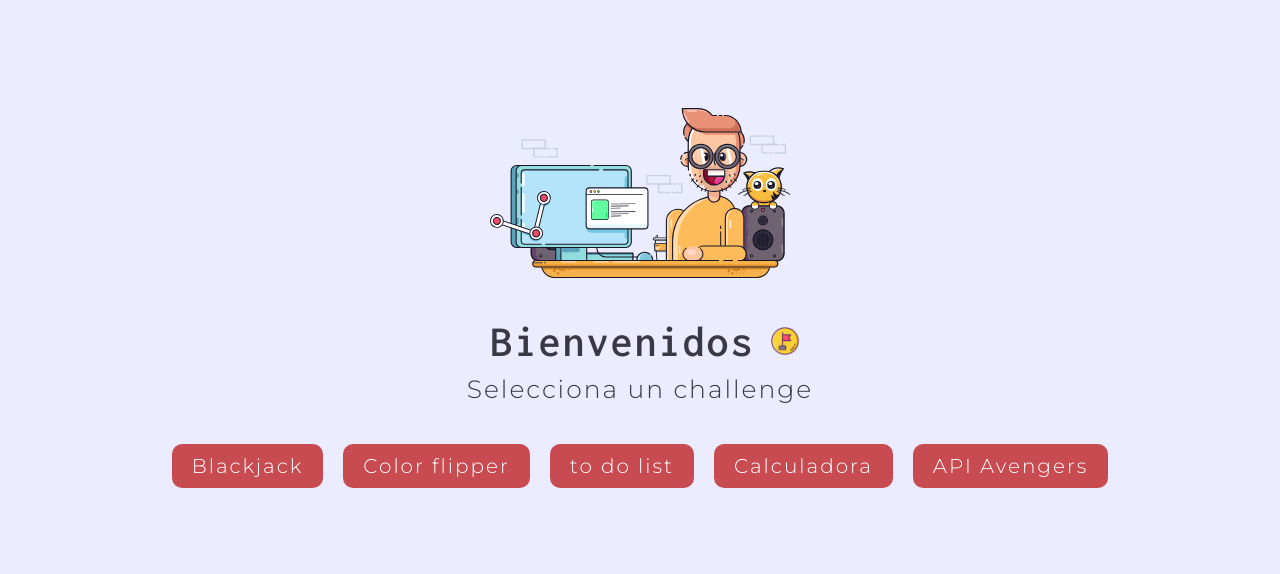
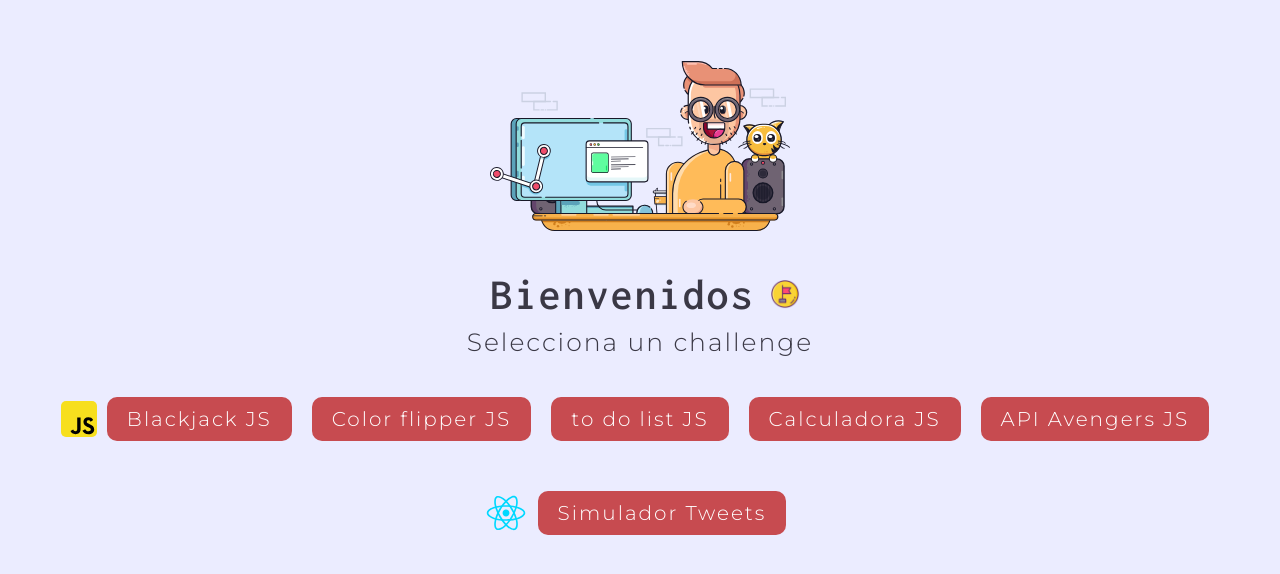
Before and after one commit to lkguevara/challenges-js, a plain HTML site: page index.html in a window 1280 px wide. Drawn offline with Linux system fonts and the light colour scheme.

Commit message:
add challenges react js

```diff
--- a/index.html
+++ b/index.html
@@ -20,11 +20,16 @@
         <p>Selecciona un challenge</p>
 
         <div class="challenges">
-            <a class="link" href="/src/blackjack-main/index.html" target="_blank">Blackjack</a>
-            <a class="link" href="/src/color-flipper/index.html"target="_blank"> Color flipper</a>
-            <a class="link" href="/src/to-do-list/index.html">to do list</a>
-            <a class="link" href="/src/calculadora/index.html">Calculadora</a>
-            <a class="link" href="/src/API-avengers/index.html">API Avengers</a>
+            <img src="images/javascript.svg" alt="">
+            <a class="link" href="/src/blackjack-main/index.html" target="_blank">Blackjack JS</a>
+            <a class="link" href="/src/color-flipper/index.html"target="_blank"> Color flipper JS</a>
+            <a class="link" href="/src/to-do-list/index.html">to do list JS</a>
+            <a class="link" href="/src/calculadora/index.html">Calculadora JS</a>
+            <a class="link" href="/src/API-avengers/index.html">API Avengers JS</a>
+        </div>
+        <div class="challenges">
+            <img src="images/reactjs.svg" alt="">
+            <a class="link" href="https://simulator-tweetsx.netlify.app/" target="_blank">Simulador Tweets</a>
         </div>
 
 
```
Also changed, not shown: images/javascript.svg (added), images/reactjs.svg (added).
